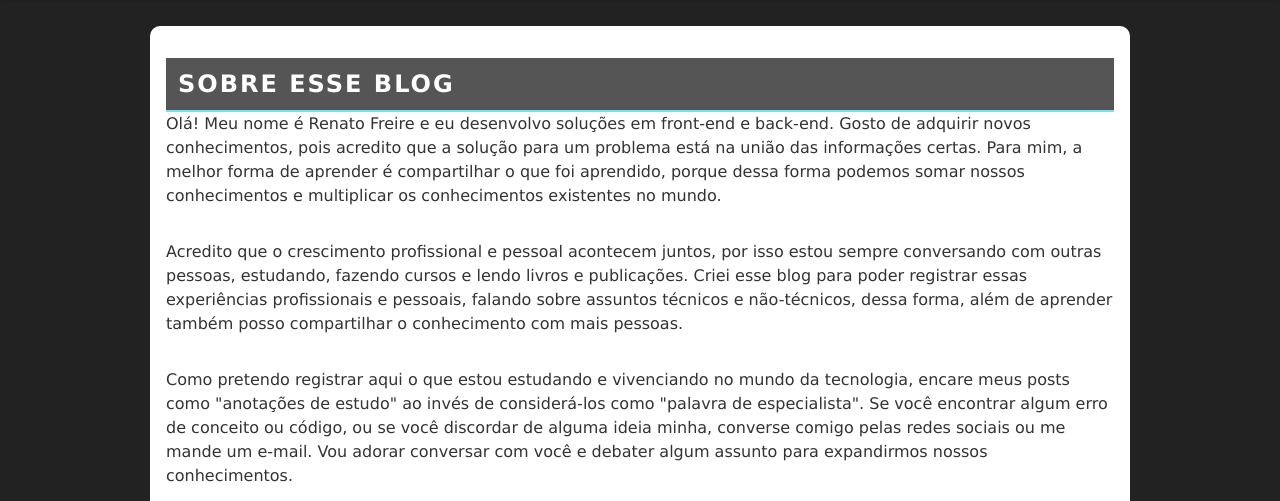
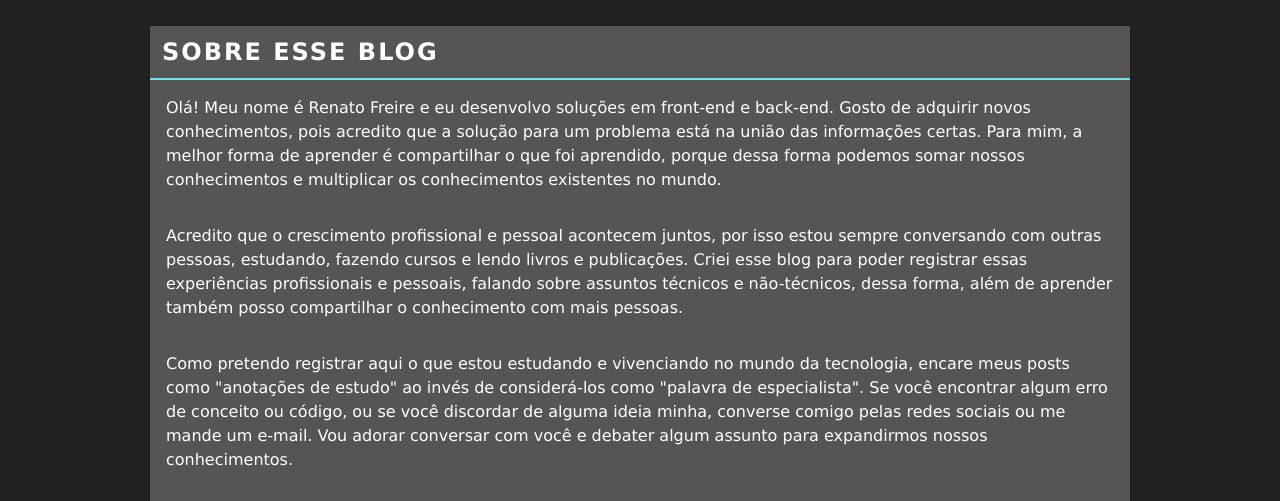
Before and after one commit to renatofreire/personal-blog-gatsby, a Gatsby site: page /sobre in a window 1280 px wide. Shown: the part 62-563 px from the top of the page. Built offline with nearby package versions, Linux system fonts and the light colour scheme; Gatsby itself is replaced by a stand-in of ours.

Commit message:
Refactor About page layout

```diff
--- a/src/pages/sobre.js
+++ b/src/pages/sobre.js
@@ -9,7 +9,7 @@ import Title from "../components/Title"
 import SocialLinks from "../components/SocialLinks"
 
 import PageContainer from "../styles/container"
-import { colors, fonts, radius } from "../styles/tokens"
+import { colors, fonts, radius, shadows } from "../styles/tokens"
 
 const Page = styled(PageContainer)`
   position: relative;
@@ -17,16 +17,20 @@ const Page = styled(PageContainer)`
 `
 
 const Container = styled.div`
-  padding: 2em 1em;
   margin-top: 2em;
-  background-color: ${colors.white};
-  border-radius: ${radius.borderRadiusMedium};
+  background-color: ${colors.font};
+  border-radius: ${radius.borderRadiusSmall};
+  box-shadow: ${shadows.default};
+`
+
+const Content = styled.div`
+  padding: 1em;
 `
 
 const Text = styled.p`
   font: ${fonts.text};
-  color: ${colors.dark};
-  margin-bottom: 2em;
+  color: ${colors.white};
+  margin: 0em 0 2em;
 `
 
 const SocialLinksContainer = styled.div`
@@ -57,6 +61,7 @@ const Image = styled(Img)`
 
 const StyledSocialLinks = styled(SocialLinks)`
   grid-area: links;
+  height: 50px;
 `
 
 const IndexPage = () => {
@@ -83,7 +88,7 @@ const IndexPage = () => {
       <Page>
         <Container>
           <Title>Sobre esse blog</Title>
-          <div>
+          <Content>
             <Text>
               Olá! Meu nome é Renato Freire e eu desenvolvo soluções em
               front-end e back-end. Gosto de adquirir novos conhecimentos, pois
@@ -123,7 +128,7 @@ const IndexPage = () => {
 
               <StyledSocialLinks iconSize={50} />
             </SocialLinksContainer>
-          </div>
+          </Content>
         </Container>
       </Page>
     </Layout>
```
